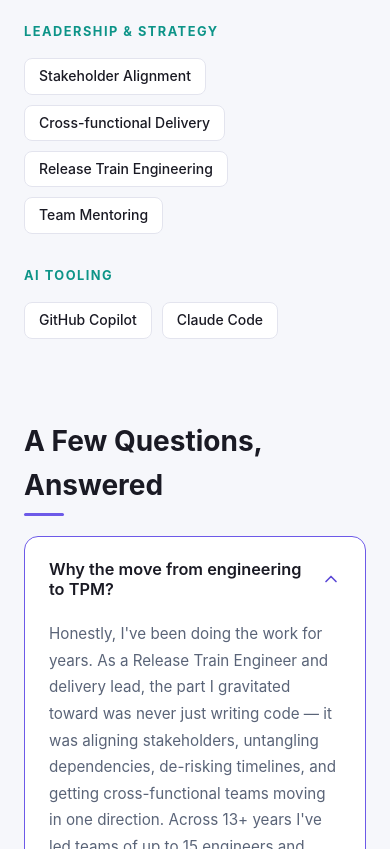
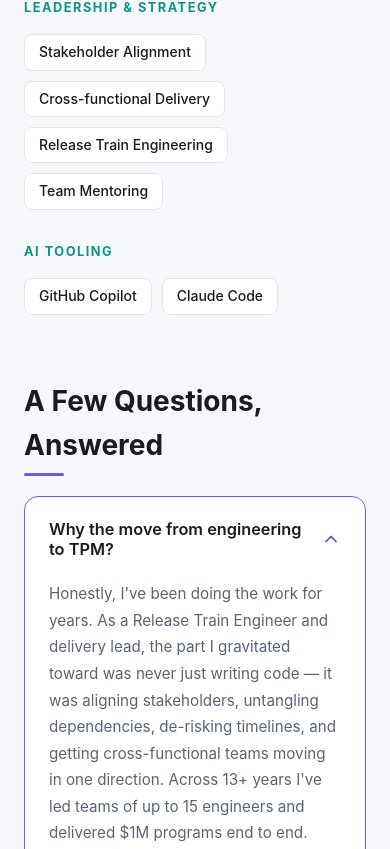
Before and after one commit to ajitachinta/my-portfolio, a React (Vite) app: page / in a window 390 px wide. Shown: the part 3756-4605 px from the top of the page. Built offline with nearby package versions, Linux system fonts and the light colour scheme.

Commit message:
style(layout): reduce section spacing and align FAQ width with other sections

```diff
--- a/src/components/Contact.css
+++ b/src/components/Contact.css
@@ -1,5 +1,5 @@
 .contact-section {
-  padding: 64px 24px 80px;
+  padding: 48px 24px 64px;
   max-width: 1000px;
   margin: 0 auto;
 }
--- a/src/components/FAQ.css
+++ b/src/components/FAQ.css
@@ -1,6 +1,6 @@
 #faq {
-  padding: 64px 24px;
-  max-width: 800px;
+  padding: 48px 24px;
+  max-width: 1000px;
   margin: 0 auto;
 }
 
@@ -8,6 +8,7 @@
   display: flex;
   flex-direction: column;
   gap: 14px;
+  max-width: 760px;
 }
 
 .faq-item {
--- a/src/components/Projects.css
+++ b/src/components/Projects.css
@@ -1,5 +1,5 @@
 #programs {
-  padding: 64px 24px;
+  padding: 48px 24px;
   max-width: 1000px;
   margin: 0 auto;
 }
--- a/src/components/Skills.css
+++ b/src/components/Skills.css
@@ -1,5 +1,5 @@
 #skills {
-  padding: 64px 24px;
+  padding: 48px 24px;
   max-width: 1000px;
   margin: 0 auto;
 }
--- a/src/index.css
+++ b/src/index.css
@@ -149,13 +149,13 @@ a {
   #programs,
   #skills,
   #faq {
-    padding-top: 40px;
-    padding-bottom: 40px;
+    padding-top: 32px;
+    padding-bottom: 32px;
   }
 
   .contact-section {
-    padding-top: 40px;
-    padding-bottom: 56px;
+    padding-top: 32px;
+    padding-bottom: 48px;
   }
 
   .section-title {
```
